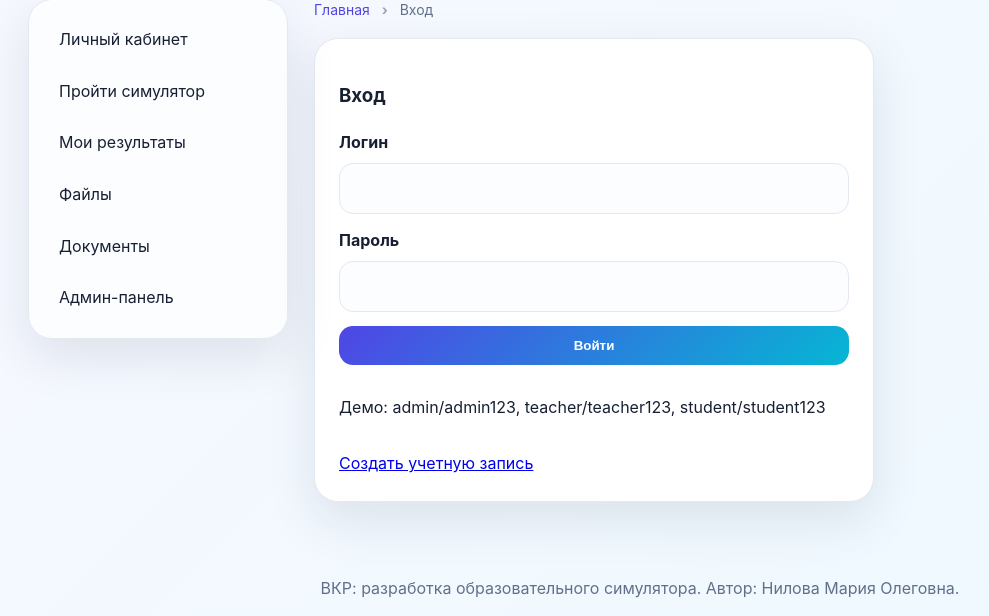
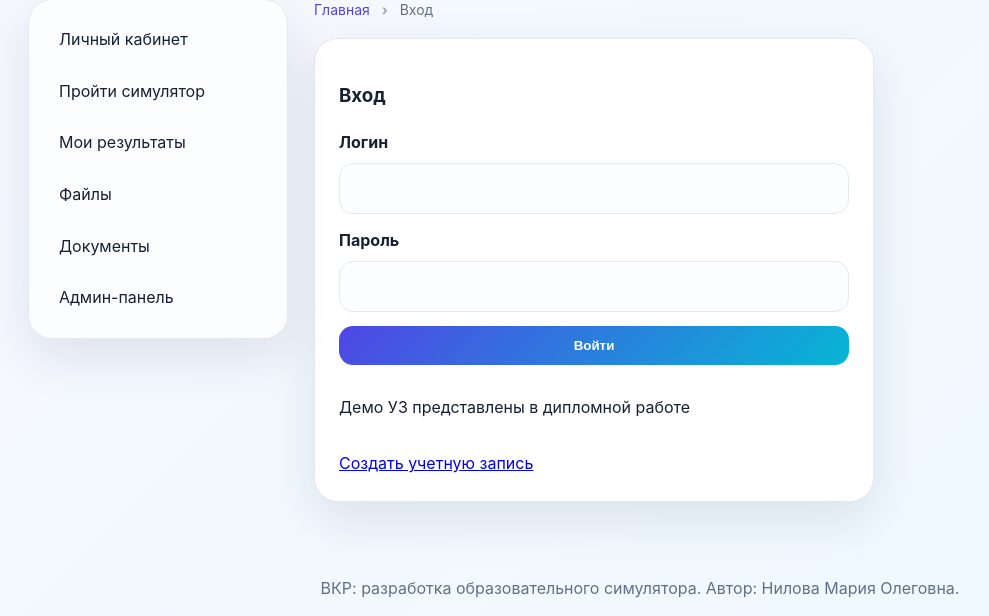
Before and after one commit to shkolnikovamasha23-ctrl/diplom, a Flask app: page /auth/login in a window 1280 px wide. Shown: the part 155-771 px from the top of the page, without its empty margins (0-989 px from the left). Run offline with Flask 3, Linux system fonts and the light colour scheme.

Commit message:
Delete demo credentials from login.html

```diff
--- a/edusim/templates/auth/login.html
+++ b/edusim/templates/auth/login.html
@@ -1 +1 @@
-{% extends "base.html" %}{% block content %}<section class="card narrow"><h1>Вход</h1><form method="post" class="form"><label>Логин<input name="username" required></label><label>Пароль<input type="password" name="password" required></label><button class="btn">Войти</button><p>Демо: admin/admin123, teacher/teacher123, student/student123</p><a href="{{ url_for('auth.register') }}">Создать учетную запись</a></form></section>{% endblock %}
+{% extends "base.html" %}{% block content %}<section class="card narrow"><h1>Вход</h1><form method="post" class="form"><label>Логин<input name="username" required></label><label>Пароль<input type="password" name="password" required></label><button class="btn">Войти</button><p>Демо УЗ представлены в дипломной работе</p><a href="{{ url_for('auth.register') }}">Создать учетную запись</a></form></section>{% endblock %}
```
